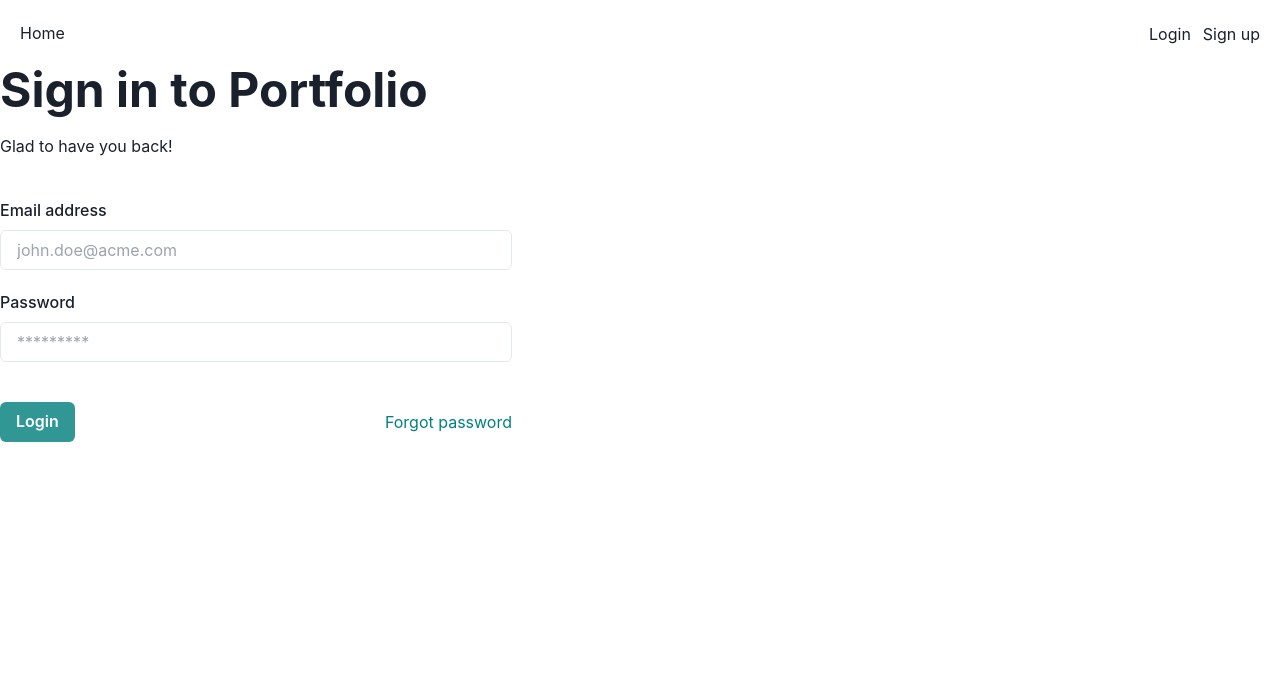
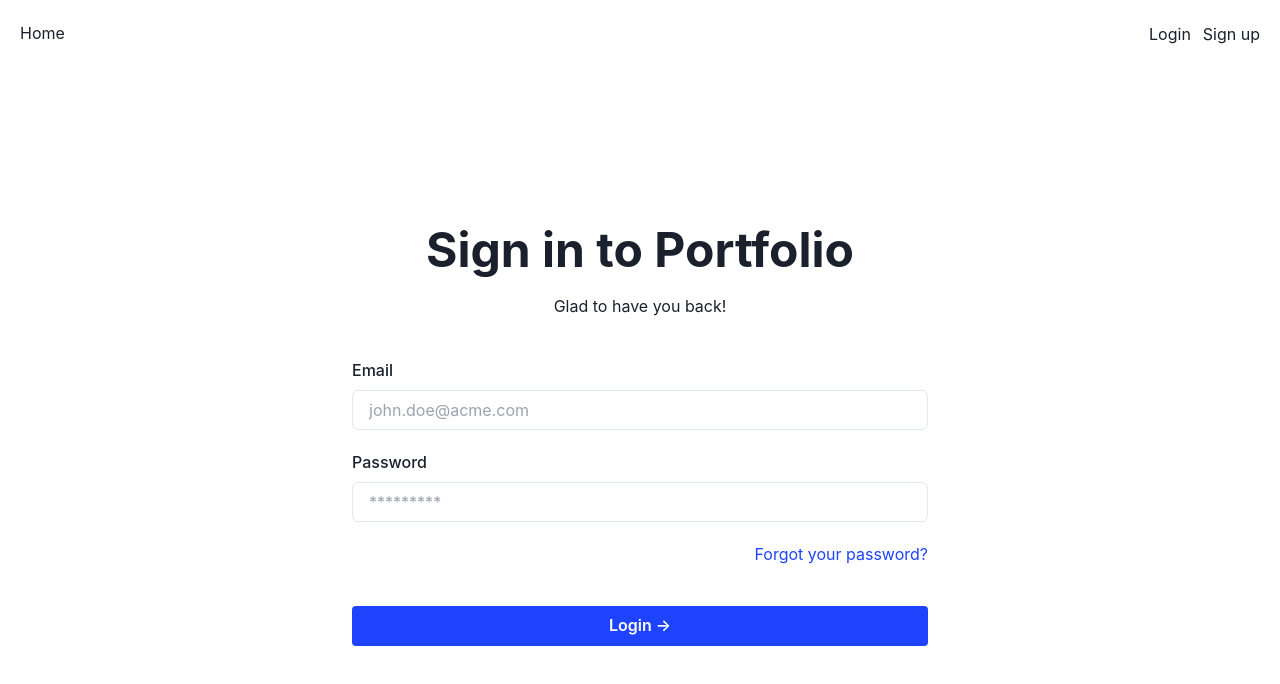
Before and after one commit to OmegaMaxy/ANE-portfolio, a Next.js app in the folder nextjs-webapp/: page /login in a window 1280 px wide. Shown: the top 684 px of the page. Built offline with nearby package versions, Linux system fonts and the light colour scheme.

Commit message:
Story01, better design of forms

```diff
--- a/nextjs-webapp/pages/login.tsx
+++ b/nextjs-webapp/pages/login.tsx
@@ -18,26 +18,24 @@ const Login: NextPageWithLayout = () => {
     }
 
     return (
-        <Flex alignSelf="center" justify="center" flexDir="column" gap="10" maxW="lg">
-            <Flex justify="center" flexDir="column">
+        <Flex py="40" textAlign="center" alignItems="center" justify="center" flexDir="column" gap="10">
+            <Flex justify="center" flexDir="column" maxW="xl">
                 <Heading size="2xl">Sign in to Portfolio</Heading>
                 <Text pt={5}>Glad to have you back!</Text>
             </Flex>
-            <Box>
-                <form>
+            <Box w="xl" maxW="xl">
                 <FormControl>
-                        <FormLabel>Email address</FormLabel>
+                    <FormLabel>Email</FormLabel>
                     <Input value={email} onChange={(ev) => setEmail(ev.target.value)} name="email" type="email" placeholder='john.doe@acme.com' required/>
                 </FormControl>
                 <FormControl mt="5">
                     <FormLabel>Password</FormLabel>
                     <Input value={password} onChange={(ev) => setPassword(ev.target.value)} name="password" type="password" placeholder="*********" required />
                 </FormControl>
-                    <Flex justifyContent="space-between" alignItems="center" mt="10">
-                        <Button colorScheme="teal" onClick={loginBtnClicked}>Login</Button>
-                        <Link href="/forgot-password" as={NextLink} color="teal">Forgot password</Link>
+                <Flex justifyContent="flex-end" alignItems="center" mt="5">
+                    <Link href="/forgot-password" as={NextLink} color="main.500">Forgot your password?</Link>
                 </Flex>
-                </form>
+                <Button mt="10" w="100%" variant="main" onClick={loginBtnClicked}>Login →</Button>
             </Box>
         </Flex>
     )
--- a/nextjs-webapp/pages/register.tsx
+++ b/nextjs-webapp/pages/register.tsx
@@ -20,8 +20,8 @@ const Register: NextPageWithLayout = () => {
     }
 
     return (
-        <Box>
-            <Flex justify="center" flexDir="column">
+        <Box py="40">
+            <Flex justify="center" flexDir="column" textAlign="center">
 
                 <Heading size="2xl">First, create an account</Heading>
                 <Text pt={5}>
@@ -30,7 +30,7 @@ const Register: NextPageWithLayout = () => {
                     Already have an account? <ChakraLink href="/login" color="main.900">Sign in</ChakraLink>.
                 </Text>
             </Flex>
-            <Box pt="10">
+            <Flex justify="center" pt="10" textAlign="center">
                 <form>
                     <FormControl mt="5">
                         <FormLabel>Your full name</FormLabel>
@@ -47,7 +47,7 @@ const Register: NextPageWithLayout = () => {
                     <Button variant="main" onClick={handleRegister} mt="10">Next: Design your page →</Button>
                     <Text mt="5">By signing up, you agree to the <ChakraLink href="/policies" textDecoration="underline">terms and privacy policy</ChakraLink>.</Text>
                 </form>
-            </Box>
+            </Flex>
         </Box>
     )
 }
```
Lines whose indentation alone changed are shown as unchanged.
